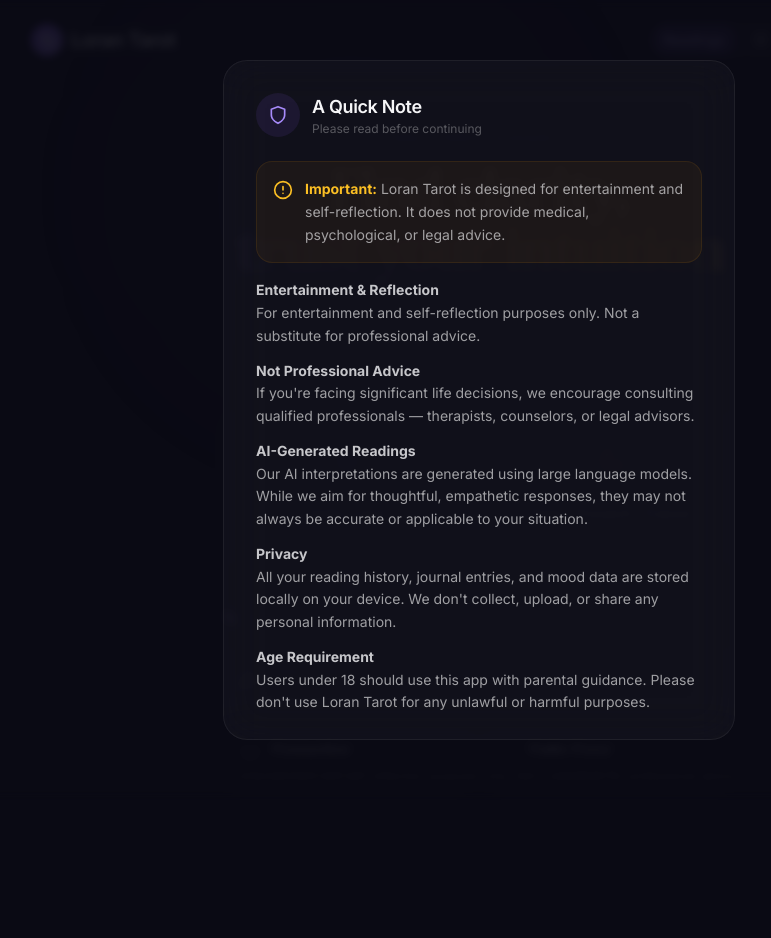
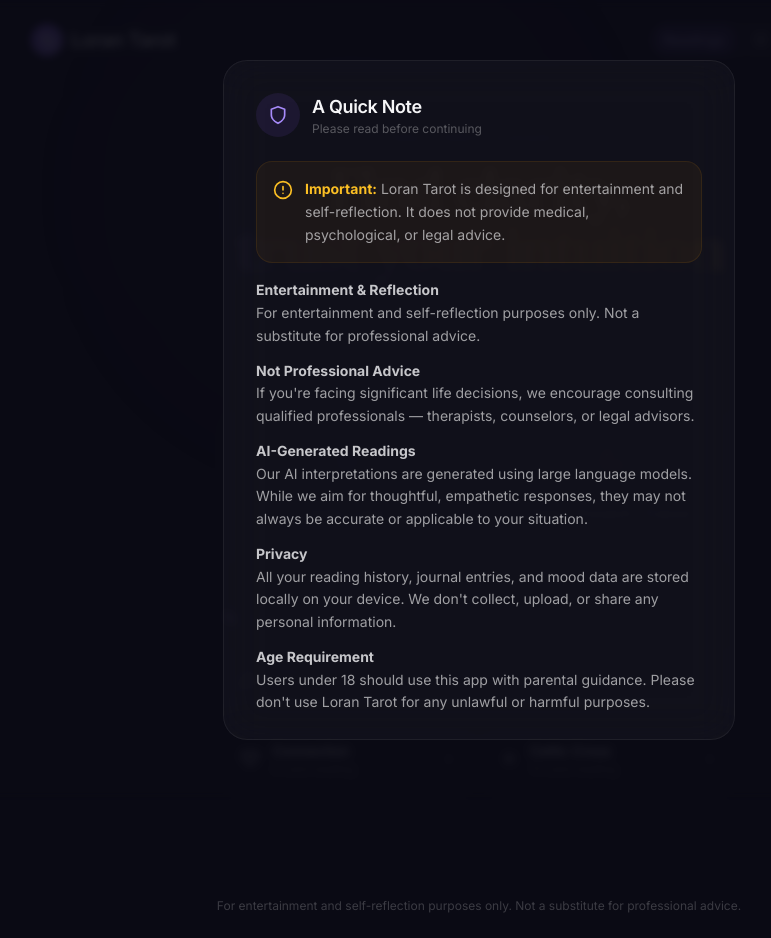
Before and after one commit to ninjiayu/tarot-program, a React (Vite) app: page / in a window 1280 px wide. Shown: the whole page, without its empty margins (161-932 px from the left). Before the commit the page ends 874 px from the top, so only its background shows below. Built offline with nearby package versions, Linux system fonts and the light colour scheme.

Commit message:
Fix footer stacking: use flex layout instead of fixed

```diff
--- a/src/App.jsx
+++ b/src/App.jsx
@@ -31,7 +31,7 @@
   }
 
   return (
-    <div className="min-h-screen bg-void relative overflow-hidden">
+    <div className="min-h-screen bg-void relative overflow-hidden flex flex-col">
       {/* Subtle background gradient */}
       <div className="fixed inset-0 pointer-events-none">
         <div className="absolute top-0 left-1/4 w-96 h-96 bg-mystic-900/10 rounded-full blur-3xl" />
@@ -114,7 +114,7 @@
       </motion.header>
 
       {/* Main content */}
-      <main className="relative z-10 max-w-5xl mx-auto px-4 pb-20">
+      <main className="relative max-w-5xl mx-auto px-4 pb-20 flex-1 w-full">
         <AnimatePresence mode="wait">
           {currentView === 'home' && (
             <div key="home-container">
@@ -168,8 +168,8 @@
         )}
       </AnimatePresence>
 
-      {/* Footer - fixed at bottom */}
-      <footer className="fixed bottom-0 left-0 right-0 z-10 py-4 text-center bg-void/80 backdrop-blur-sm">
+      {/* Footer */}
+      <footer className="relative z-10 py-6 text-center shrink-0">
         <p className="text-white/20 text-xs px-4">
           {t('footerText')}
         </p>
```
